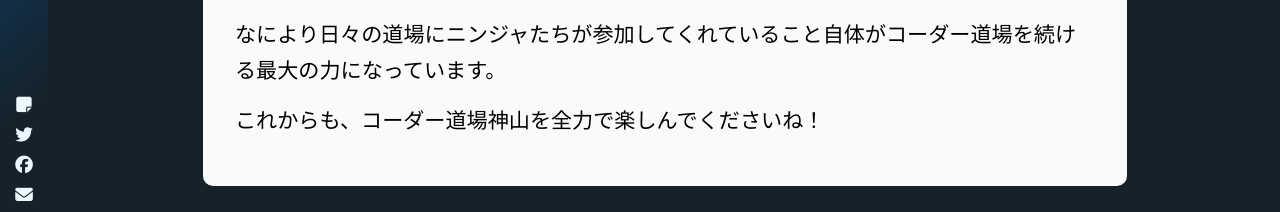
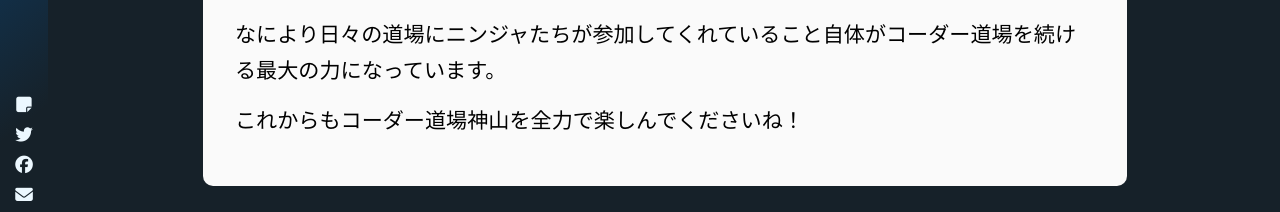
Before and after one commit to motohasystem/cdkamiyama_jekyll, a Jekyll site: the page built from _posts/2021-12-17-renewal-1.markdown, in a window 1280 px wide. Shown: the part 987-1199 px from the top of the page. Built offline with Jekyll 4.4.1, drawn with Linux system fonts in a browser that asks for light colours; nearby versions of some CDN libraries; some web fonts are replaced.

Commit message:
文章微調整

```diff
--- a/_posts/2021-12-17-renewal-1.markdown
+++ b/_posts/2021-12-17-renewal-1.markdown
@@ -19,4 +19,4 @@ summary: 立ち上げ3周年の節目にコーダー道場神山のWebサイト
 
 なにより日々の道場にニンジャたちが参加してくれていること自体がコーダー道場を続ける最大の力になっています。
 
-これからも、コーダー道場神山を全力で楽しんでくださいね！
+これからもコーダー道場神山を全力で楽しんでくださいね！
```
